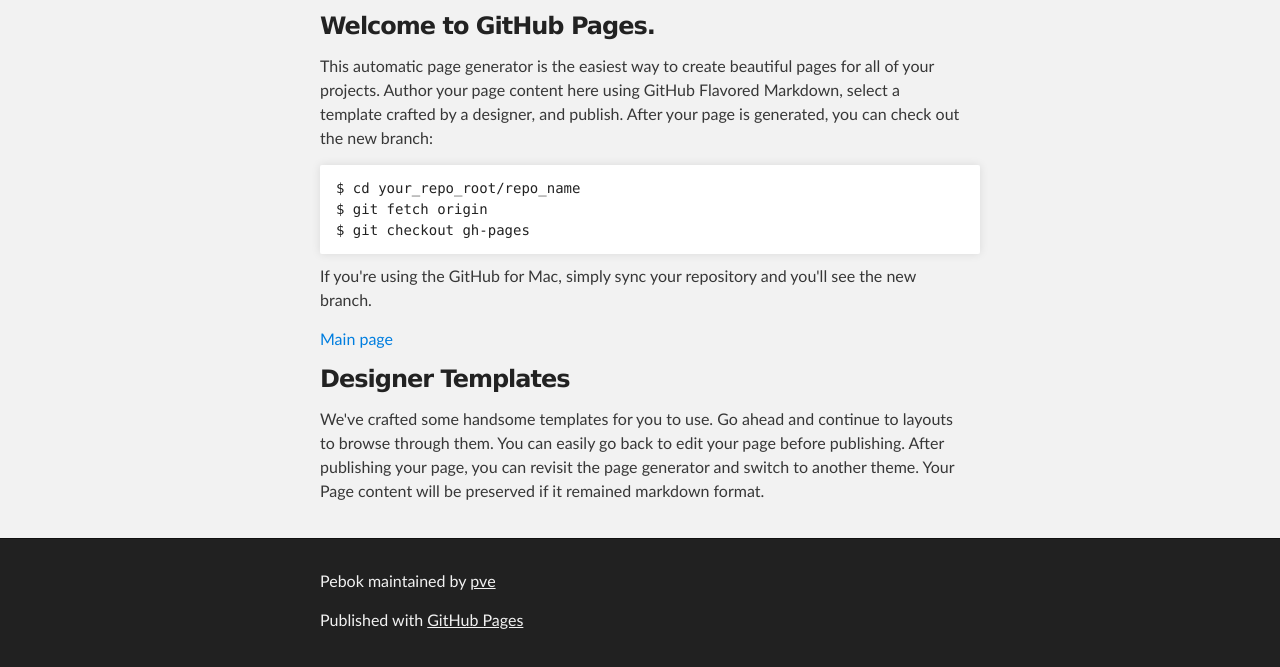
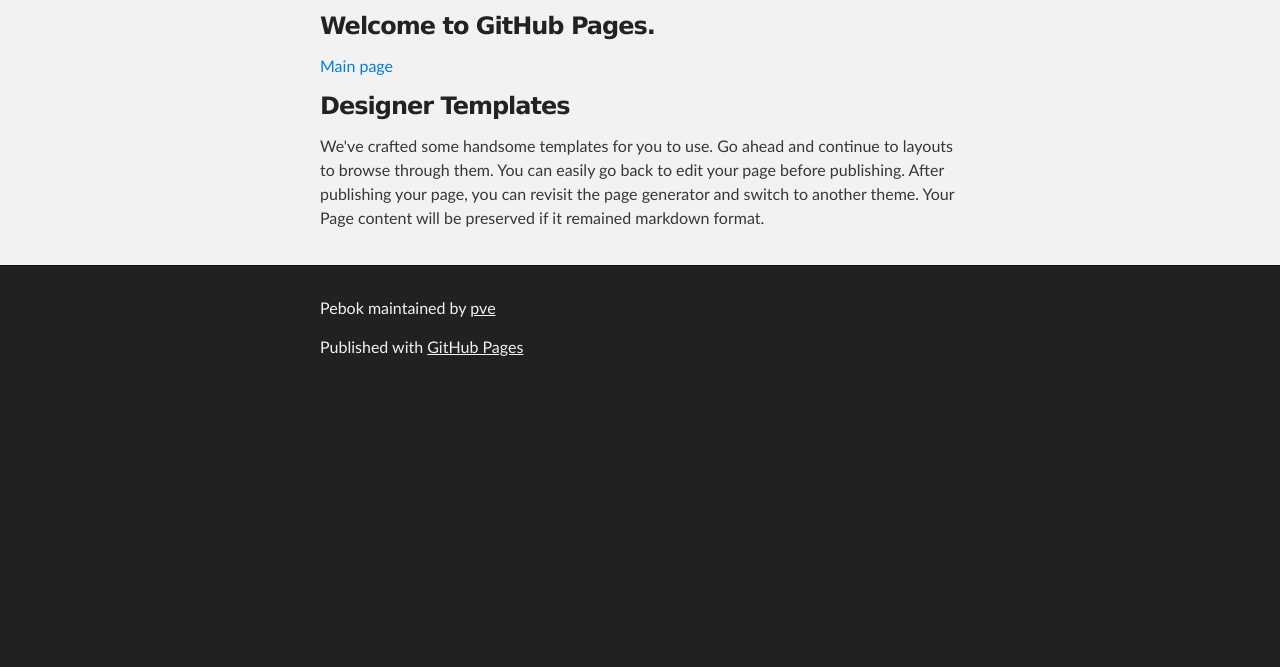
Before and after one commit to pve/pebok, a plain HTML site: page index.html in a window 1280 px wide. Shown: the part 252-919 px from the top of the page. After the commit the page ends 800 px from the top, so only its background shows below. Drawn offline with Linux system fonts and the light colour scheme.

Commit message:
Update index.html

```diff
--- a/index.html
+++ b/index.html
@@ -34,16 +34,8 @@
         <h3>
 <a name="welcome-to-github-pages" class="anchor" href="#welcome-to-github-pages"><span class="octicon octicon-link"></span></a>Welcome to GitHub Pages.</h3>
 
-<p>This automatic page generator is the easiest way to create beautiful pages for all of your projects. Author your page content here using GitHub Flavored Markdown, select a template crafted by a designer, and publish. After your page is generated, you can check out the new branch:</p>
 
-<pre><code>$ cd your_repo_root/repo_name
-$ git fetch origin
-$ git checkout gh-pages
-</code></pre>
-
-<p>If you're using the GitHub for Mac, simply sync your repository and you'll see the new branch.</p>
-
-<a name="demo">Main page</a>
+<a name="demo" href="demo">Main page</a>
 
 <h3>
 <a name="designer-templates" class="anchor" href="#designer-templates"><span class="octicon octicon-link"></span></a>Designer Templates</h3>
```
